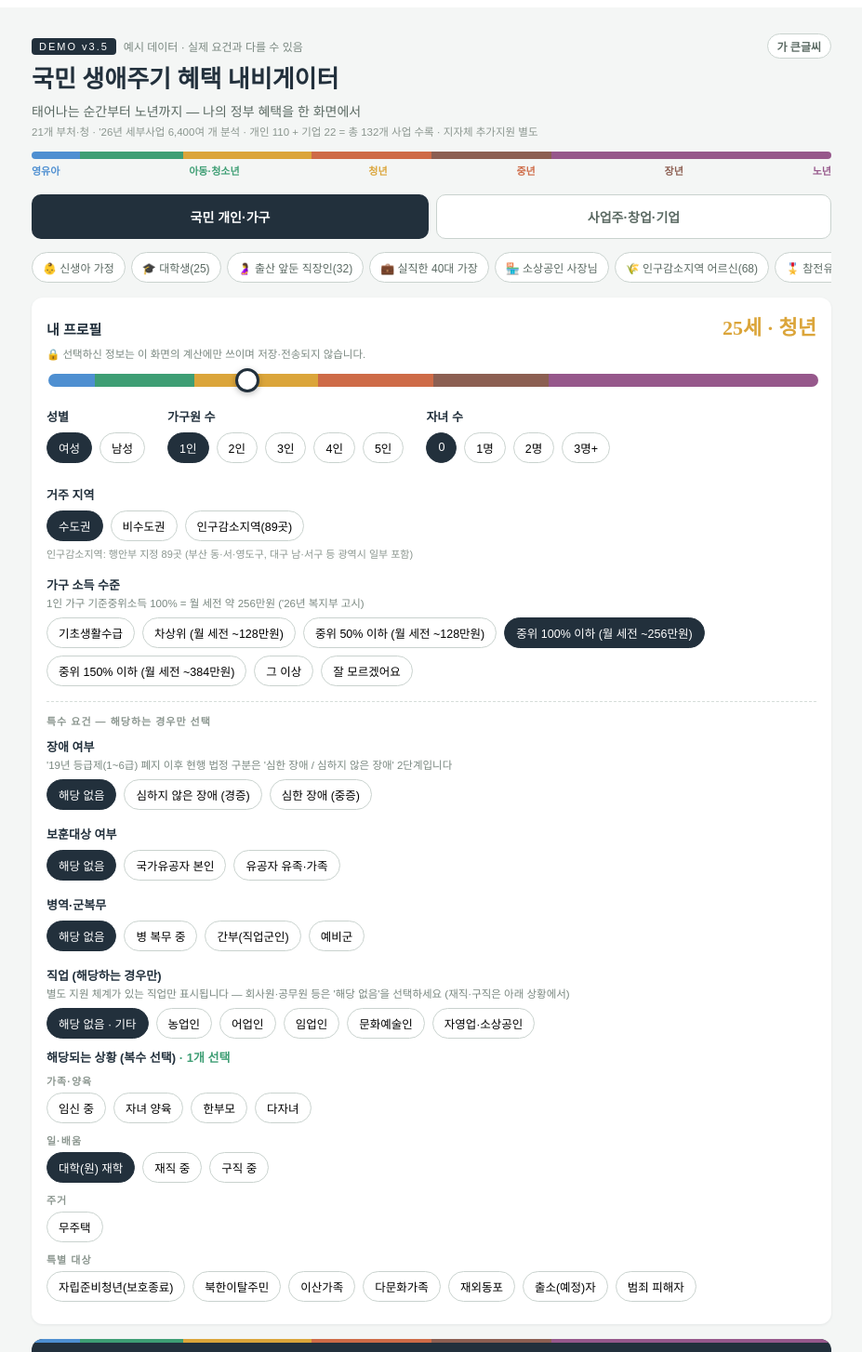
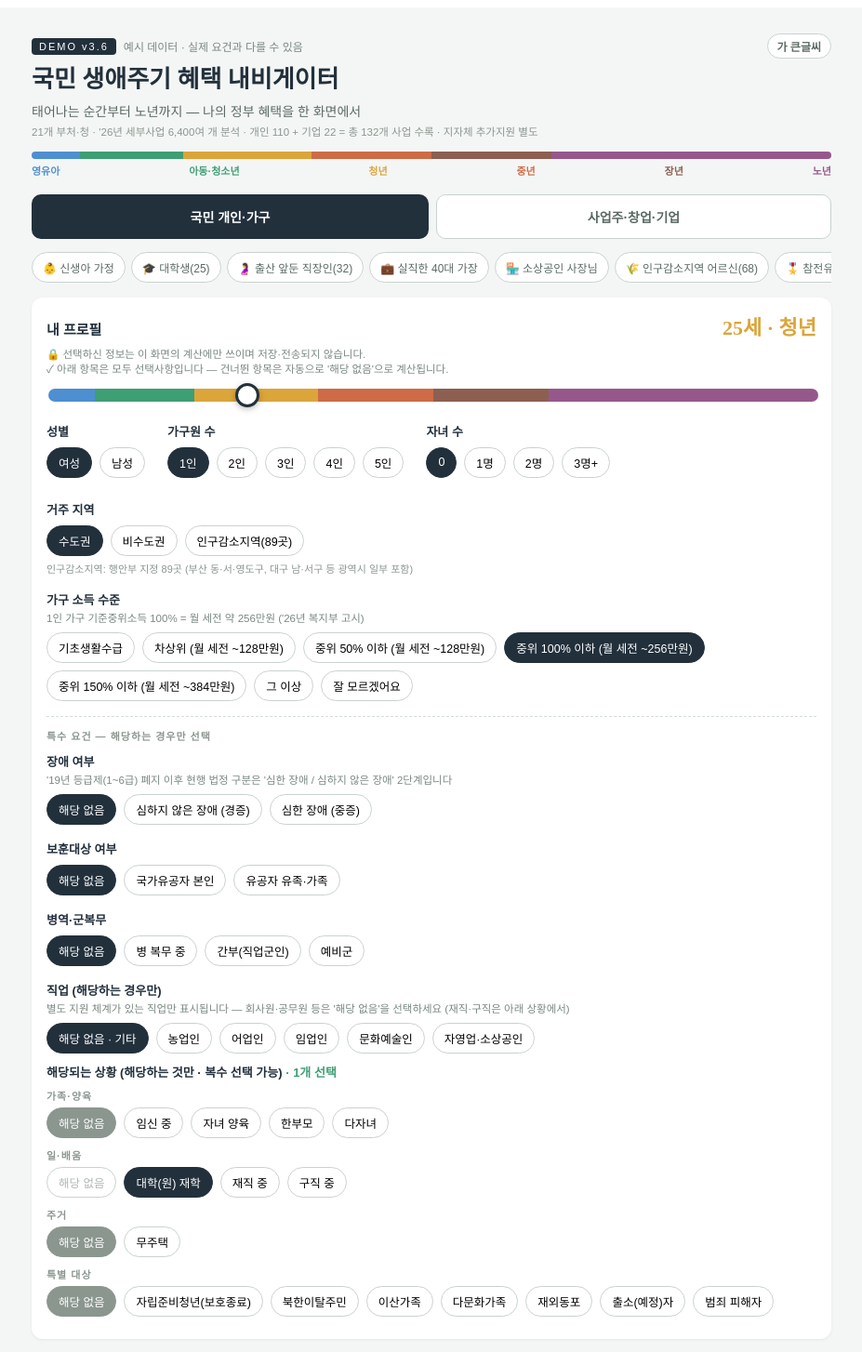
Before and after one commit to economistkyul/lifecycle-benefit-navigator, a React (Vite) app: page / in a window 1280 px wide. Shown: the top 1454 px of the page at 93% size, without its empty margins (176-1103 px from the left). Built offline with nearby package versions, Linux system fonts and the light colour scheme.

Commit message:
Update LifecycleBenefitNavigator.jsx

```diff
--- a/src/LifecycleBenefitNavigator.jsx
+++ b/src/LifecycleBenefitNavigator.jsx
@@ -404,7 +404,7 @@ export default function LifecycleBenefitNavigator() {
 
       <header style={{ padding: "28px 20px 18px", maxWidth: 860, margin: "0 auto" }}>
         <div style={{ display: "flex", alignItems: "center", gap: 8, marginBottom: 6 }}>
-          <span style={{ fontSize: 11, letterSpacing: 2, background: "#22303C", color: "#fff", padding: "3px 8px", borderRadius: 4 }}>DEMO v3.5</span>
+          <span style={{ fontSize: 11, letterSpacing: 2, background: "#22303C", color: "#fff", padding: "3px 8px", borderRadius: 4 }}>DEMO v3.6</span>
           <span style={{ fontSize: 12, color: "#7A8880" }}>예시 데이터 · 실제 요건과 다를 수 있음</span>
           <button onClick={() => setBigText(!bigText)}
             style={{ marginLeft: "auto", fontSize: 12, fontWeight: 800, padding: "4px 10px", borderRadius: 999, border: "1px solid #C9D2CE", background: bigText ? "#22303C" : "#fff", color: bigText ? "#fff" : "#5B6A63", cursor: "pointer" }}>
@@ -454,6 +454,7 @@ export default function LifecycleBenefitNavigator() {
           </div>
           <div style={{ fontSize: 11.5, color: "#7A8880", margin: "6px 0 2px" }}>
             🔒 선택하신 정보는 이 화면의 계산에만 쓰이며 저장·전송되지 않습니다.
+            <br />✓ 아래 항목은 모두 선택사항입니다 — 건너뛴 항목은 자동으로 '해당 없음'으로 계산됩니다.
           </div>
           <div style={{ margin: "12px 0 18px" }}>
             <input type="range" min={0} max={100} value={age}
@@ -571,22 +572,29 @@ export default function LifecycleBenefitNavigator() {
           )}
           <div style={{ marginBottom: 10 }} />
 
-          <div className="flabel">해당되는 상황 (복수 선택){tags.length > 0 && <span style={{ color: "#3E9E74" }}> · {tags.length}개 선택</span>}</div>
+          <div className="flabel">해당되는 상황 (해당하는 것만 · 복수 선택 가능){tags.length > 0 && <span style={{ color: "#3E9E74" }}> · {tags.length}개 선택</span>}</div>
           {tags.includes("재직 중") && tags.includes("구직 중") && (
             <div style={{ fontSize: 12, color: "#8A6D3B", background: "#FBF6E9", borderRadius: 8, padding: "8px 12px", marginBottom: 10 }}>
               '재직 중'과 '구직 중'을 함께 선택하셨어요. 실제로는 한 상태만 해당되므로 결과가 실제보다 넓게 잡힐 수 있습니다.
             </div>
           )}
-          {TAG_GROUPS.map((g) => (
+          {TAG_GROUPS.map((g) => {
+            const noneOn = !g.items.some((t) => tags.includes(t));
+            return (
               <div key={g.group} style={{ marginBottom: 10 }}>
                 <div style={{ fontSize: 11, color: "#8B968F", fontWeight: 700, letterSpacing: 1, marginBottom: 5 }}>{g.group}</div>
                 <div style={{ display: "flex", flexWrap: "wrap", gap: 8 }}>
+                  <button className="chip" onClick={() => setTags(tags.filter((t) => !g.items.includes(t)))}
+                    style={noneOn ? { background: "#8B968F", borderColor: "#8B968F", color: "#fff" } : { color: "#AEB8B2" }}>
+                    해당 없음
+                  </button>
                   {g.items.map((t) => (
                     <button key={t} className={`chip ${tags.includes(t) ? "on" : ""}`} onClick={() => toggleTag(t)}>{t}</button>
                   ))}
                 </div>
               </div>
-          ))}
+            );
+          })}
         </section>
 
         {/* 연간 수혜범위 히어로 */}
```
Lines whose indentation alone changed are shown as unchanged.
